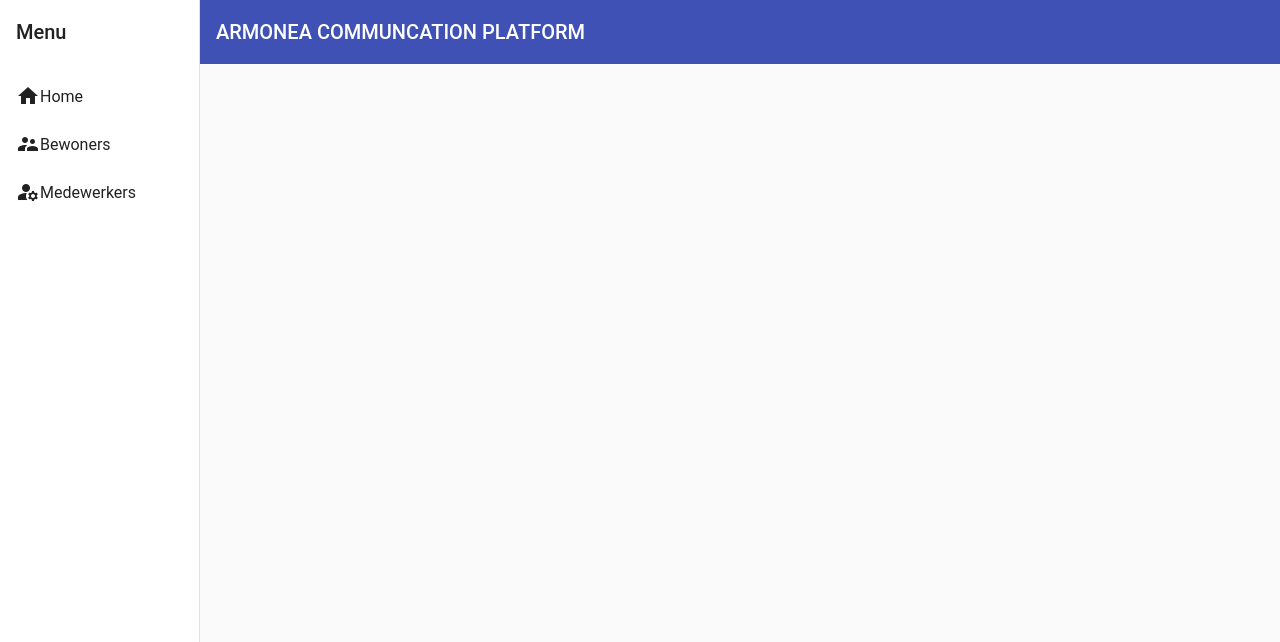
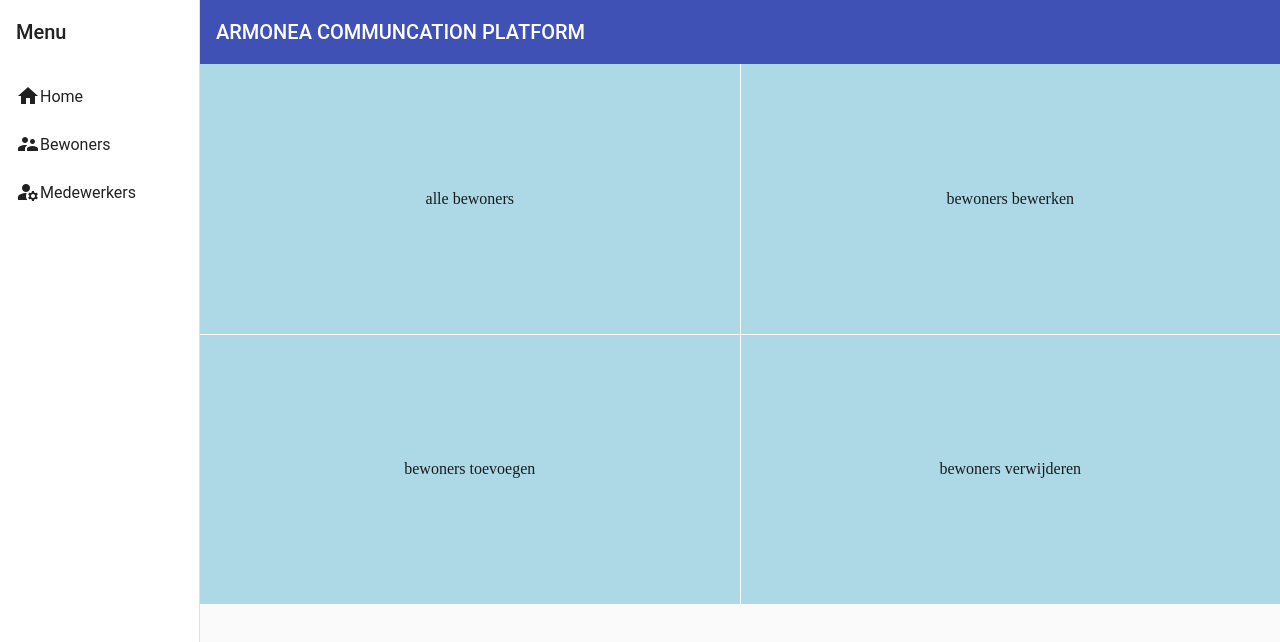
Before and after one commit to JonasDeCorte/web4_Angular_Net, an Angular app in the folder client/: page / in a window 1280 px wide. Shown: the top 642 px of the page. Built offline with nearby package versions, Linux system fonts and the light colour scheme.

Commit message:
component bewoner toegevoegd geen impl

```diff
--- a/client/src/app/app.component.html
+++ b/client/src/app/app.component.html
@@ -3,4 +3,9 @@
 </app-main-nav> -->
 
 
-    <app-main-nav></app-main-nav>
+    <app-main-nav>
+        <div>
+            <app-bewoner></app-bewoner>
+        </div>
+
+    </app-main-nav>
--- /dev/null
+++ b/client/src/app/mainpage/bewoner/bewoner.component.css
@@ -0,0 +1,3 @@
+mat-grid-tile {
+    background: lightblue;
+  }
--- /dev/null
+++ b/client/src/app/mainpage/bewoner/bewoner.component.html
@@ -0,0 +1,15 @@
+  <!-- <section>
+    <div>
+      <button mat-raised-button color="primary">Primary</button>
+    </div>
+  </section>
+  -->
+
+  <mat-grid-list cols="2" rowHeight="2:1">
+    <mat-grid-tile>
+    alle bewoners
+    </mat-grid-tile>
+    <mat-grid-tile>bewoners bewerken</mat-grid-tile>
+    <mat-grid-tile>bewoners toevoegen</mat-grid-tile>
+    <mat-grid-tile>bewoners verwijderen</mat-grid-tile>
+  </mat-grid-list>
--- /dev/null
+++ b/client/src/app/mainpage/bewoner/bewoner.component.ts
@@ -0,0 +1,15 @@
+import { Component, OnInit } from '@angular/core';
+
+@Component({
+  selector: 'app-bewoner',
+  templateUrl: './bewoner.component.html',
+  styleUrls: ['./bewoner.component.css']
+})
+export class BewonerComponent implements OnInit {
+
+  constructor() { }
+
+  ngOnInit(): void {
+  }
+
+}
--- a/client/src/app/mainpage/mainpage.module.ts
+++ b/client/src/app/mainpage/mainpage.module.ts
@@ -4,15 +4,16 @@
 
 import { MaterialModule } from '../material/material.module';
 import { MainNavComponent } from '../main-nav/main-nav.component';
+import { BewonerComponent } from './bewoner/bewoner.component';
 
 
 
 
 @NgModule({
-  declarations: [MainNavComponent],
+  declarations: [MainNavComponent, BewonerComponent],
   imports: [
     CommonModule, MaterialModule
   ],
-  exports:[MainNavComponent]
+  exports:[MainNavComponent, BewonerComponent]
 })
 export class MainpageModule { }
```
Also changed, not shown: client/src/app/material/material.module.ts (+8 -2 lines), 1 other file (tests, documents, lock files or other folders).
